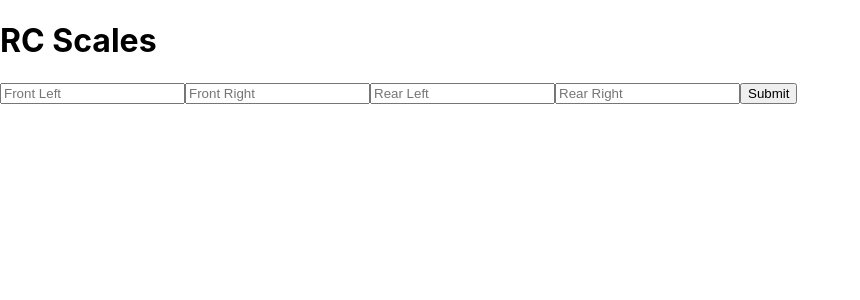
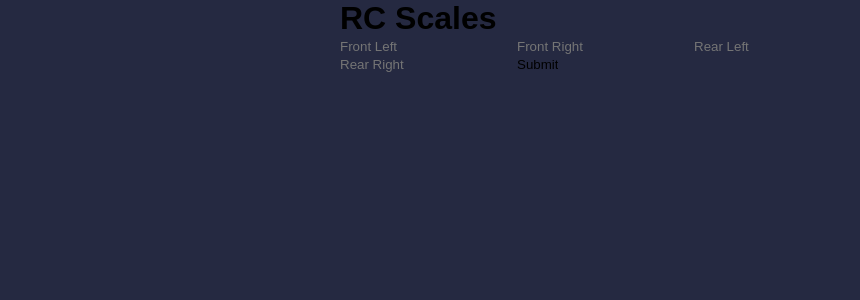
Before and after one commit to ihsanashi/react-rc-scales, a React (Create React App) app: page / in a window 1280 px wide. Shown: the top 300 px of the page, without its empty margins (0-860 px from the left). Built offline with nearby package versions, Linux system fonts and the light colour scheme.

Commit message:
add css reset, default styling for body and input

```diff
--- a/src/index.css
+++ b/src/index.css
@@ -1,13 +1,30 @@
-body {
-  margin: 0;
-  font-family: -apple-system, BlinkMacSystemFont, 'Segoe UI', 'Roboto', 'Oxygen',
-    'Ubuntu', 'Cantarell', 'Fira Sans', 'Droid Sans', 'Helvetica Neue',
-    sans-serif;
-  -webkit-font-smoothing: antialiased;
-  -moz-osx-font-smoothing: grayscale;
+:root {
+  --dark-bg: #252941;
 }
 
-code {
-  font-family: source-code-pro, Menlo, Monaco, Consolas, 'Courier New',
-    monospace;
+* {
+  box-sizing: border-box;
+  padding: 0;
+  margin: 0;
 }
+
+body {
+  width: 100%;
+  max-width: 600px;
+  margin: 0 auto;
+  background: var(--dark-bg);
+  font-size: 16px;
+  font-family: 'Fira Sans', sans-serif;
+}
+
+input {
+  -webkit-appearance: none;
+  border: none;
+  background: none;
+}
+
+input:focus {
+  outline: none;
+  outline-width: 0;
+  box-shadow: none;
+}
```
